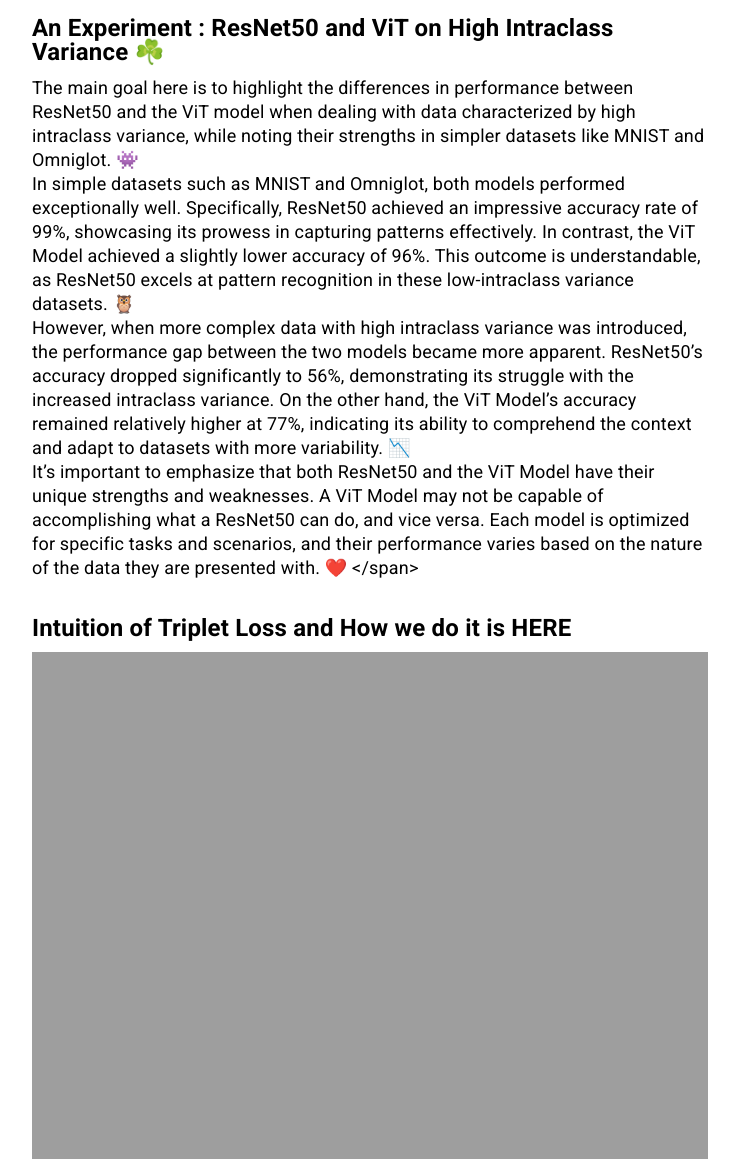
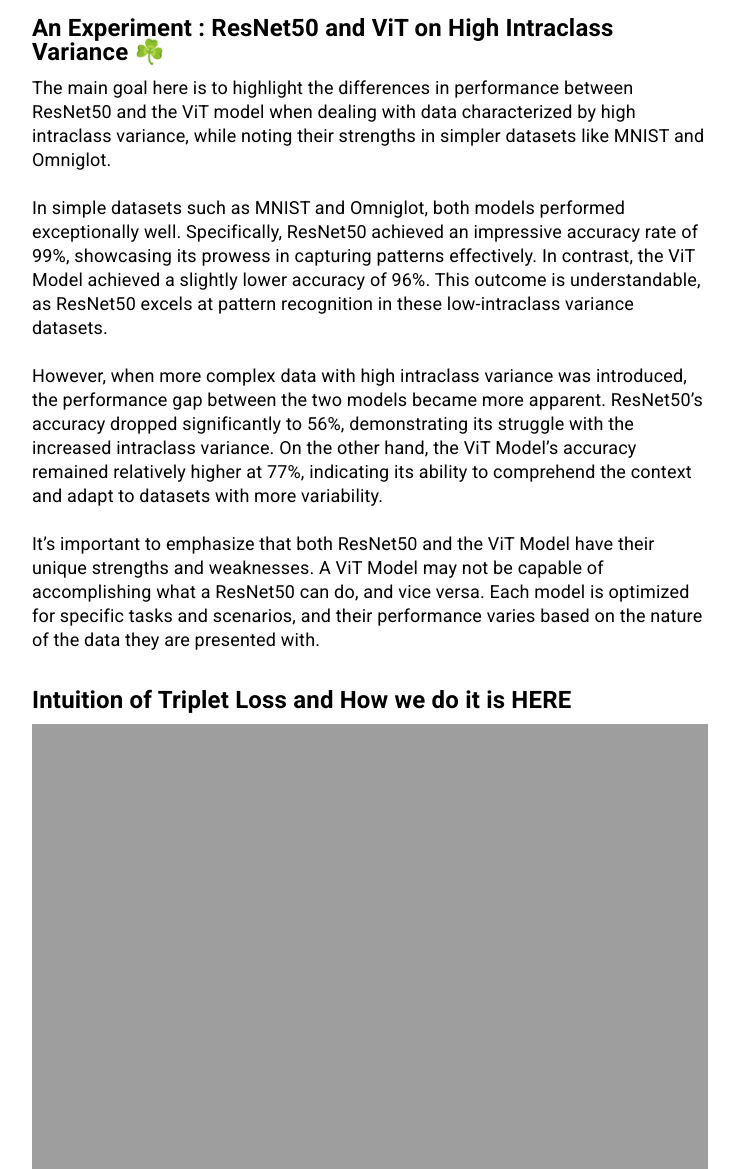
Before and after one commit to arihara-sudhan/blog, a Jekyll site: the page built from _posts/2024-05-28-Attention-vs-Convolution.md, in a window 1280 px wide and 1400 px high, scrolled down 733 px. Shown: the part 183-1352 px from the top of the window, without its empty margins (270-1009 px from the left). Built offline with Jekyll 4.4.1, drawn with Linux system fonts in a browser that asks for light colours; some of the changed text lies outside the part shown; grey boxes are pictures that could not be loaded.

Commit message:
Update 2024-05-28-Attention-vs-Convolution.md

```diff
--- a/_posts/2024-05-28-Attention-vs-Convolution.md
+++ b/_posts/2024-05-28-Attention-vs-Convolution.md
@@ -1,17 +1,20 @@
 Can we use Vision Transformers for FewShot Learning? Indeed!
 <img src="https://github.com/arihara-sudhan/ViT_for_FewShotLearning/blob/main/imgs/photo-output.jpg?raw=true" width="100%">
 <span>
+
 <h3>An Experiment : ResNet50 and ViT on High Intraclass Variance ☘️</h3>
-The main goal here is to highlight the differences in performance between ResNet50 and the ViT model when dealing with data characterized by high intraclass variance, while noting their strengths in simpler datasets like MNIST and Omniglot. 👾
-<br>In simple datasets such as MNIST and Omniglot, both models performed exceptionally well. Specifically, ResNet50 achieved an impressive accuracy rate of 99%, showcasing its prowess in capturing patterns effectively. In contrast, the ViT Model achieved a slightly lower accuracy of 96%. This outcome is understandable, as ResNet50 excels at pattern recognition in these low-intraclass variance datasets. 🦉<br>
-However, when more complex data with high intraclass variance was introduced, the performance gap between the two models became more apparent. ResNet50's accuracy dropped significantly to 56%, demonstrating its struggle with the increased intraclass variance. On the other hand, the ViT Model's accuracy remained relatively higher at 77%, indicating its ability to comprehend the context and adapt to datasets with more variability. 📉
-<br>
-It's important to emphasize that both ResNet50 and the ViT Model have their unique strengths and weaknesses. A ViT Model may not be capable of accomplishing what a ResNet50 can do, and vice versa. Each model is optimized for specific tasks and scenarios, and their performance varies based on the nature of the data they are presented with. ❤️
-</span><br>
+The main goal here is to highlight the differences in performance between ResNet50 and the ViT model when dealing with data characterized by high intraclass variance, while noting their strengths in simpler datasets like MNIST and Omniglot.
+
+In simple datasets such as MNIST and Omniglot, both models performed exceptionally well. Specifically, ResNet50 achieved an impressive accuracy rate of 99%, showcasing its prowess in capturing patterns effectively. In contrast, the ViT Model achieved a slightly lower accuracy of 96%. This outcome is understandable, as ResNet50 excels at pattern recognition in these low-intraclass variance datasets.
+
+However, when more complex data with high intraclass variance was introduced, the performance gap between the two models became more apparent. ResNet50's accuracy dropped significantly to 56%, demonstrating its struggle with the increased intraclass variance. On the other hand, the ViT Model's accuracy remained relatively higher at 77%, indicating its ability to comprehend the context and adapt to datasets with more variability.
+
+It's important to emphasize that both ResNet50 and the ViT Model have their unique strengths and weaknesses. A ViT Model may not be capable of accomplishing what a ResNet50 can do, and vice versa. Each model is optimized for specific tasks and scenarios, and their performance varies based on the nature of the data they are presented with.
+
 <h3>Intuition of Triplet Loss and How we do it is <a href="https://www.mediafire.com/file/sntleqxee2cte9n/triptrans.pdf/file">HERE</a></h3>
 <img src="https://arihara-sudhan.github.io/statics/triptrans.png" alt="cover" width="100%">
 
-A Brief comparison  between ViT and CNN is here!
+!!!A Brief comparison  between ViT and CNN is here!
 <img src="https://www.marktechpost.com/wp-content/uploads/2024/05/Screenshot-2024-05-13-at-4.23.58-AM.png" alt="" width="100%">
 <h3>Links to Datasets Used</h3>
 <a href="https://www.kaggle.com/datasets/watesoyan/omniglot">Link to Omniglot Dataset</a><br>
```
